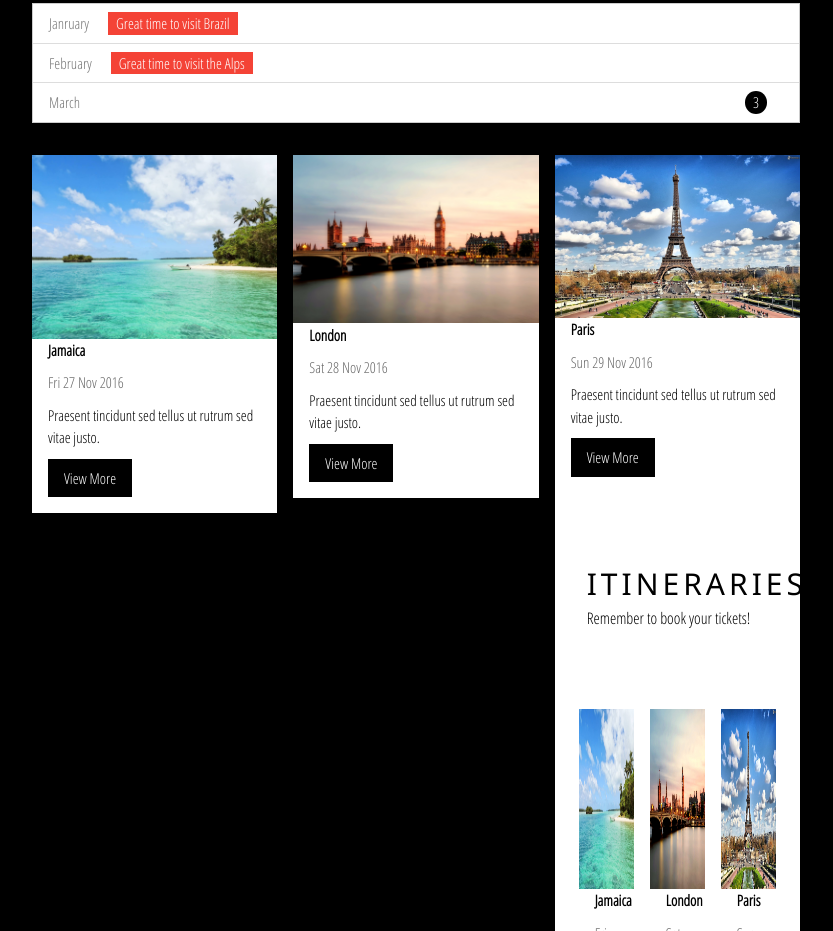
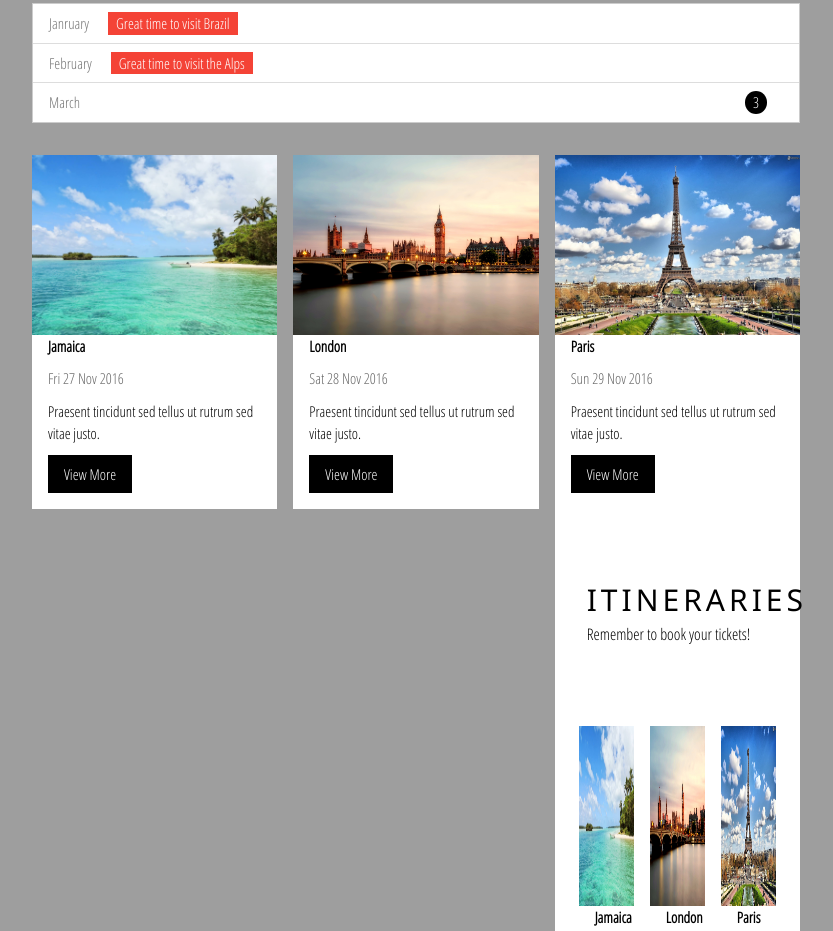
Before and after one commit to draconis79/travel_blog, a website: page public/index.html in a window 1280 px wide. Shown: the part 1487-2418 px from the top of the page, without its empty margins (224-1057 px from the left). Drawn offline with nearby package versions, Linux system fonts and the light colour scheme; some packages are replaced by stand-ins of ours; no server answers; a script that the page names is missing.

Commit message:
changed hotel section background color

```diff
--- a/public/index.html
+++ b/public/index.html
@@ -255,7 +255,7 @@
     <script src="https://widgets.skyscanner.net/widget-server/js/loader.js" async></script>
 
 <!-- The Tour Section -->
-<div class="w3-black" id="itineraries">
+<div class="w3-grey" id="itineraries">
     <div class="w3-container w3-content w3-padding-64" style="max-width:800px">
         <h2 class="w3-wide w3-center">HOTELS</h2>
         <p class="w3-opacity w3-center">
@@ -277,7 +277,7 @@
 
         <div class="w3-row-padding w3-padding-32" style="margin:0 -16px">
             <div class="w3-third w3-margin-bottom">
-                <img src="/css/images/jamaica.jpg" alt="Jamaica" style="width:100%" class="w3-hover-opacity">
+                <img class="card-img-top" src="/css/images/jamaica.jpg" alt="Jamaica" style="width:100%" class="w3-hover-opacity">
                 <div class="w3-container w3-white">
                     <p>
                         <b>Jamaica</b>
@@ -288,7 +288,7 @@
                 </div>
             </div>
             <div class="w3-third w3-margin-bottom">
-                <img src="/css/images/london.jpeg" alt="London" style="width:100%" class="w3-hover-opacity">
+                <img class="card-img-top" src="/css/images/london.jpeg" alt="London" style="width:100%" class="w3-hover-opacity">
                 <div class="w3-container w3-white">
                     <p>
                         <b>London</b>
@@ -299,7 +299,7 @@
                 </div>
             </div>
             <div class="w3-third w3-margin-bottom">
-                <img src="/css/images/paris.jpeg" alt="Paris" style="width:100%" class="w3-hover-opacity">
+                <img class="card-img-top" src="/css/images/paris.jpeg" alt="Paris" style="width:100%" class="w3-hover-opacity">
                 <div class="w3-container w3-white">
                     <p>
                         <b>Paris</b>
```
